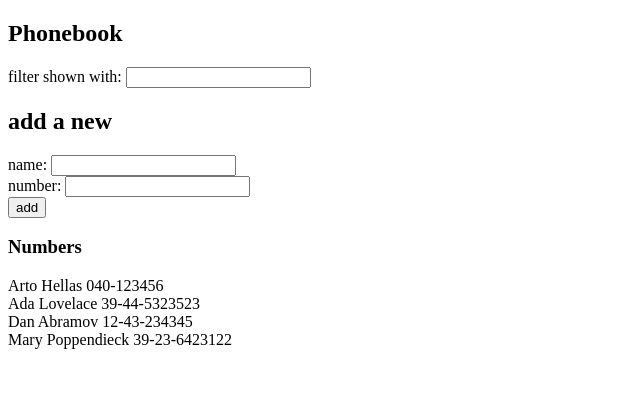
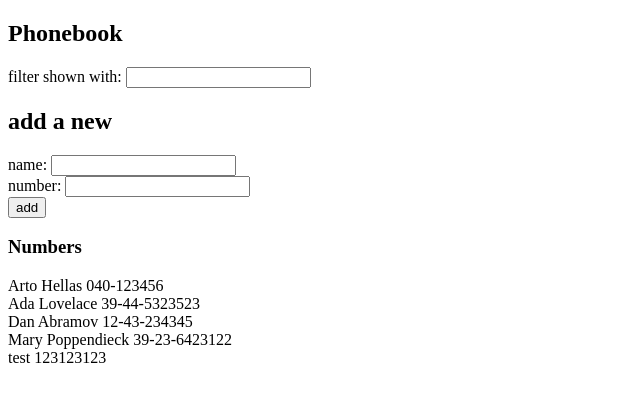
Before and after one commit to KMRNicholson/fullstackopen, a React (Create React App) app in the folder part2/phonebook/: page / in a window 1280 px wide. Shown: the top 402 px of the page, without its empty margins (0-640 px from the left). Built offline with nearby package versions, Linux system fonts and the light colour scheme; data requests are answered from the project's data file.

Commit message:
feat[2.12]: Fix for 2.11 and add save to db.json file

```diff
--- a/part2/phonebook/db.json
+++ b/part2/phonebook/db.json
@@ -1,5 +1,5 @@
 {
-  "persons":[
+  "persons": [
     {
       "name": "Arto Hellas",
       "number": "040-123456",
@@ -19,6 +19,11 @@
       "name": "Mary Poppendieck",
       "number": "39-23-6423122",
       "id": 4
+    },
+    {
+      "name": "test",
+      "number": "123123123",
+      "id": 5
     }
   ]
 }
--- a/part2/phonebook/src/App.js
+++ b/part2/phonebook/src/App.js
@@ -15,14 +15,8 @@ const App = () => {
     const personsUri = 'http://localhost:3001/persons'
     axios
       .get(personsUri)
-      .then(response => {
-        const data = response.data
-        const filteredData = filter.length > 0
-          ? data.filter(person => person.name.toLocaleLowerCase().includes(filter.toLocaleLowerCase()))
-          : data
-        setPersons(filteredData)
-      })
-  })
+      .then(response => setPersons(response.data))
+  }, [])
 
   const handleSubmit = (event) => {
     event.preventDefault()
@@ -34,24 +28,20 @@ const App = () => {
       return
     }
 
-    const newId = persons[persons.length-1].id + 1
-    const newPerson = { name: newName, number: newNumber, id: newId }
-    const newPersons = [
-      ...persons,
-      newPerson
-    ]
-    setPersons(newPersons)
-    setNewName('')
-    setNewNumber('')
+    const personsUri = 'http://localhost:3001/persons'
+    const newPerson = { name: newName, number: newNumber }
+    axios
+      .post(personsUri, newPerson)
+      .then(response => {
+        setPersons(persons.concat(response.data))
+        setNewName('')
+        setNewNumber('')
+      })
   }
 
   const handleNameChange = (event) => setNewName(event.target.value)
   const handleNumberChange = (event) => setNewNumber(event.target.value)
   const handleFilterChange = (event) => setFilter(event.target.value)
-
-  const filtered = filter.length > 0
-    ? persons.filter(person => person.name.toLocaleLowerCase().includes(filter.toLocaleLowerCase()))
-    : persons
 
   return (
     <div>
@@ -66,7 +56,9 @@ const App = () => {
         newNumber={newNumber}
       />
       <h3>Numbers</h3>
-      <Persons persons={filtered}/>
+      {filter.length > 0
+        ? <Persons persons={persons.filter(person => person.name.toLocaleLowerCase().includes(filter.toLocaleLowerCase()))}/>
+        : <Persons persons={persons}/>}
     </div>
   )
 }
```
